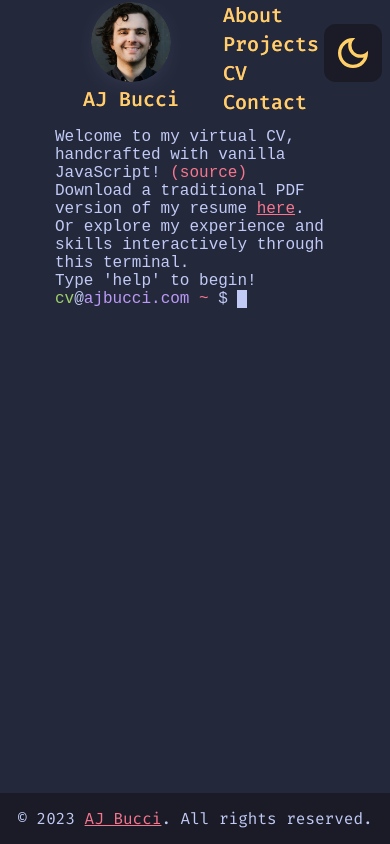
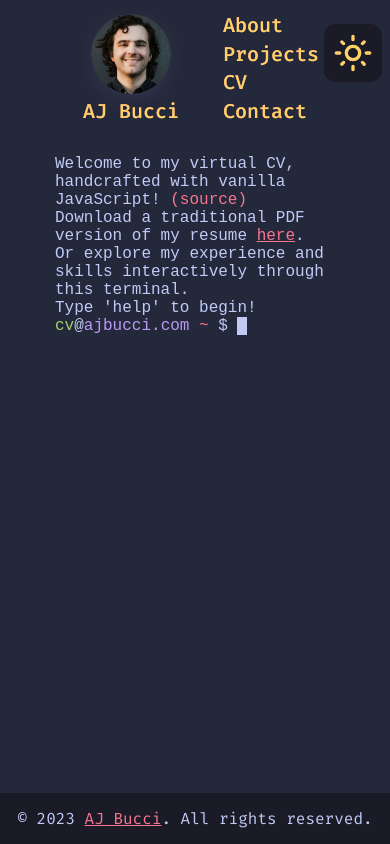
Before and after one commit to ajbucci/fake-web-terminal, a plain HTML site: page index.html in a window 390 px wide. Drawn offline with Linux system fonts and the light colour scheme; files whose address does not match are found by name.

Commit message:
swap svgs and line up mobile header items

```diff
--- a/index.html
+++ b/index.html
@@ -9,8 +9,8 @@
 <body>
     <input type="checkbox" id="toggleLights" />
     <label for="toggleLights" id="lightsBorder">
-        <svg id="darkModeSvg" xmlns="http://www.w3.org/2000/svg" height="24" viewBox="0 -960 960 960" width="24"><path fill="currentColor" d="M480-120q-150 0-255-105T120-480q0-150 105-255t255-105q14 0 27.5 1t26.5 3q-41 29-65.5 75.5T444-660q0 90 63 153t153 63q55 0 101-24.5t75-65.5q2 13 3 26.5t1 27.5q0 150-105 255T480-120Zm0-80q88 0 158-48.5T740-375q-20 5-40 8t-40 3q-123 0-209.5-86.5T364-660q0-20 3-40t8-40q-78 32-126.5 102T200-480q0 116 82 198t198 82Zm-10-270Z"/></svg>
-        <svg id="lightModeSvg" xmlns="http://www.w3.org/2000/svg" height="24" viewBox="0 -960 960 960" width="24"><path fill="currentColor" d="M480-360q50 0 85-35t35-85q0-50-35-85t-85-35q-50 0-85 35t-35 85q0 50 35 85t85 35Zm0 80q-83 0-141.5-58.5T280-480q0-83 58.5-141.5T480-680q83 0 141.5 58.5T680-480q0 83-58.5 141.5T480-280ZM80-440q-17 0-28.5-11.5T40-480q0-17 11.5-28.5T80-520h80q17 0 28.5 11.5T200-480q0 17-11.5 28.5T160-440H80Zm720 0q-17 0-28.5-11.5T760-480q0-17 11.5-28.5T800-520h80q17 0 28.5 11.5T920-480q0 17-11.5 28.5T880-440h-80ZM480-760q-17 0-28.5-11.5T440-800v-80q0-17 11.5-28.5T480-920q17 0 28.5 11.5T520-880v80q0 17-11.5 28.5T480-760Zm0 720q-17 0-28.5-11.5T440-80v-80q0-17 11.5-28.5T480-200q17 0 28.5 11.5T520-160v80q0 17-11.5 28.5T480-40ZM226-678l-43-42q-12-11-11.5-28t11.5-29q12-12 29-12t28 12l42 43q11 12 11 28t-11 28q-11 12-27.5 11.5T226-678Zm494 495-42-43q-11-12-11-28.5t11-27.5q11-12 27.5-11.5T734-282l43 42q12 11 11.5 28T777-183q-12 12-29 12t-28-12Zm-42-495q-12-11-11.5-27.5T678-734l42-43q11-12 28-11.5t29 11.5q12 12 12 29t-12 28l-43 42q-12 11-28 11t-28-11ZM183-183q-12-12-12-29t12-28l43-42q12-11 28.5-11t27.5 11q12 11 11.5 27.5T282-226l-42 43q-11 12-28 11.5T183-183Zm297-297Z"/></svg>
+        <svg id="lightModeSvg" xmlns="http://www.w3.org/2000/svg" height="24" viewBox="0 -960 960 960" width="24"><path fill="currentColor" d="M480-120q-150 0-255-105T120-480q0-150 105-255t255-105q14 0 27.5 1t26.5 3q-41 29-65.5 75.5T444-660q0 90 63 153t153 63q55 0 101-24.5t75-65.5q2 13 3 26.5t1 27.5q0 150-105 255T480-120Zm0-80q88 0 158-48.5T740-375q-20 5-40 8t-40 3q-123 0-209.5-86.5T364-660q0-20 3-40t8-40q-78 32-126.5 102T200-480q0 116 82 198t198 82Zm-10-270Z"/></svg>
+        <svg id="darkModeSvg" xmlns="http://www.w3.org/2000/svg" height="24" viewBox="0 -960 960 960" width="24"><path fill="currentColor" d="M480-360q50 0 85-35t35-85q0-50-35-85t-85-35q-50 0-85 35t-35 85q0 50 35 85t85 35Zm0 80q-83 0-141.5-58.5T280-480q0-83 58.5-141.5T480-680q83 0 141.5 58.5T680-480q0 83-58.5 141.5T480-280ZM80-440q-17 0-28.5-11.5T40-480q0-17 11.5-28.5T80-520h80q17 0 28.5 11.5T200-480q0 17-11.5 28.5T160-440H80Zm720 0q-17 0-28.5-11.5T760-480q0-17 11.5-28.5T800-520h80q17 0 28.5 11.5T920-480q0 17-11.5 28.5T880-440h-80ZM480-760q-17 0-28.5-11.5T440-800v-80q0-17 11.5-28.5T480-920q17 0 28.5 11.5T520-880v80q0 17-11.5 28.5T480-760Zm0 720q-17 0-28.5-11.5T440-80v-80q0-17 11.5-28.5T480-200q17 0 28.5 11.5T520-160v80q0 17-11.5 28.5T480-40ZM226-678l-43-42q-12-11-11.5-28t11.5-29q12-12 29-12t28 12l42 43q11 12 11 28t-11 28q-11 12-27.5 11.5T226-678Zm494 495-42-43q-11-12-11-28.5t11-27.5q11-12 27.5-11.5T734-282l43 42q12 11 11.5 28T777-183q-12 12-29 12t-28-12Zm-42-495q-12-11-11.5-27.5T678-734l42-43q11-12 28-11.5t29 11.5q12 12 12 29t-12 28l-43 42q-12 11-28 11t-28-11ZM183-183q-12-12-12-29t12-28l43-42q12-11 28.5-11t27.5 11q12 11 11.5 27.5T282-226l-42 43q-11 12-28 11.5T183-183Zm297-297Z"/></svg>
     </label>
     <div class="color-scheme-wrapper">
         <header>
--- a/styles.css
+++ b/styles.css
@@ -174,7 +174,7 @@ header {
     --header-height: 5rem;
     display: flex;
     padding: 1rem 0 1rem 0;
-    height: var(--header-height);
+    min-height: var(--header-height);
     font-family: firamono-medium;
     font-size: 20px;
     /*box-shadow: 0.2rem 0.2rem 0rem var(--tn-magenta);*/
@@ -335,6 +335,7 @@ input#cmd {
     .topnav {
         flex-direction: column;
         align-items: flex-start;
+        margin-top: 0.5rem;
         & a {
             margin-left: 0;
             margin-top: 0.3rem;
@@ -343,11 +344,16 @@ input#cmd {
     }
     #headshot-badge {
         flex-direction: column;
+        margin-top: 0.5rem;
     }
     #nametag {
         margin-left: 0;
     }
-    header .main {
-        justify-content: space-between;
+    header {
+        padding-top: 0;
+        & .main {
+            justify-content: space-between;
+            align-items: flex-end;
+        }
     }
 }
```
